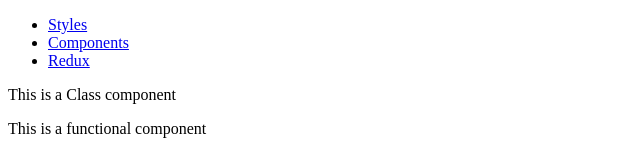
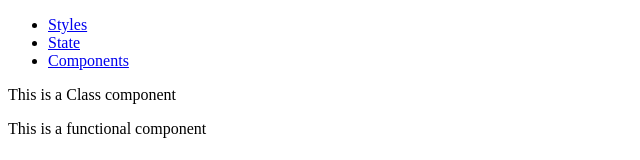
Before and after one commit to mtthdz/react-fundamentals, a React (Create React App) app: page /components in a window 1280 px wide. Shown: the top 160 px of the page, without its empty margins (0-640 px from the left). Built offline with nearby package versions, Linux system fonts and the light colour scheme.

Commit message:
added documentation for router

```diff
--- a/src/App.js
+++ b/src/App.js
@@ -1,10 +1,24 @@
-import React from "react";
+import React from 'react';
 import { Routes, Route } from 'react-router-dom';
 import StylePage from './pages/StylePage'
 import ComponentPage from './pages/ComponentPage';
-import ReduxPage from './pages/ReduxPage';
-import Nav from "./components/Nav";
+import StatePage from './pages/StatePage';
+import Nav from './components/Nav';
 
+/**
+ * For simplicity and ease of reading,
+ * 1. the Redux store provider has been wrapped around App on index.js
+ * 2. the React Router wrapper has been wrapped around App on index.js
+ * 3. Router routes and nav has been nested under App (below)
+ *
+ * React Router
+ * Router is split into two parts:
+ *  1. the list of routes (below) that define the page structure. We
+ *     pass the page components and its URL append as arguments
+ *  2. the nav of Link elements which act similar to anchors, but for
+ *     directing to the other pages defined in the list of routes. They
+ *     are designed as traditional nav elements, with nested ul/ol elements
+ */
 const App = () => {
   return (
     <div className="App">
@@ -12,8 +26,8 @@ const App = () => {
 
       <Routes>
         <Route path="/" element={ <StylePage /> } />
+        <Route path="/state" element={ <StatePage /> } />
         <Route path="/components" element={ <ComponentPage /> } />
-        <Route path="/redux" element={ <ReduxPage /> } />
       </Routes>
     </div>
   );
--- a/src/components/Nav.js
+++ b/src/components/Nav.js
@@ -1,13 +1,27 @@
-import React from "react";
+import React from 'react';
 import { Link } from 'react-router-dom';
 
+
+/**
+ * As mentioned in the documentation under App.js, this is the
+ * nav component consisting of page links that were defined under
+ * <Routes></Routes>.
+ *
+ * This component is structured just like a traditional (non React)
+ * navigation with a nested ul/ol element, however our li children do
+ * not have anchor elements, but rather React Router's Link components
+ *
+ * Our routing nav has its own component to keep our code compartmentalized,
+ * which is crucial because this component alongside its styling object will
+ * bloat our App.js file.
+ */
 const Nav = () => {
 	return (
 		<nav>
 			<ul>
 				<li><Link to="/">Styles</Link></li>
+				<li><Link to="/state">State</Link></li>
 				<li><Link to="/components">Components</Link></li>
-				<li><Link to="/redux">Redux</Link></li>
 			</ul>
 		</nav>
 	);
```
Also changed, not shown: src/index.js (+9 -2 lines).
